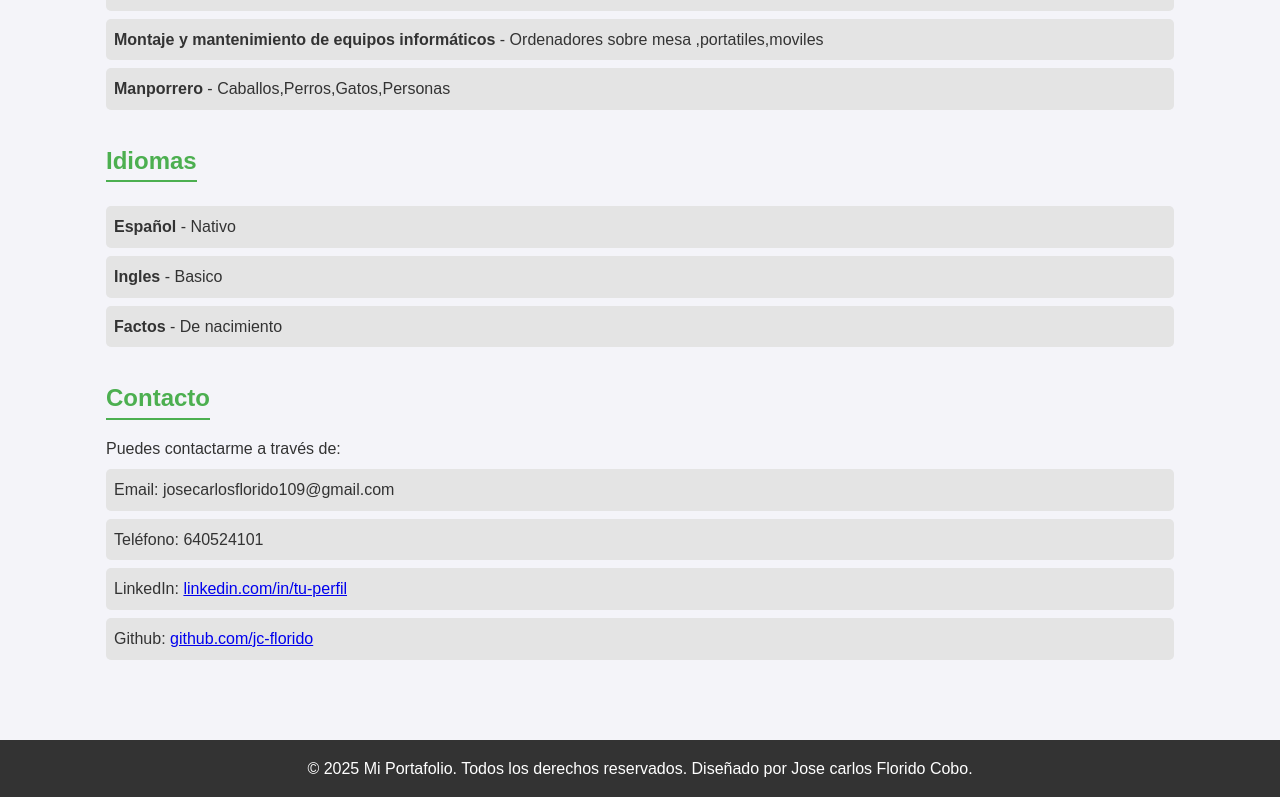
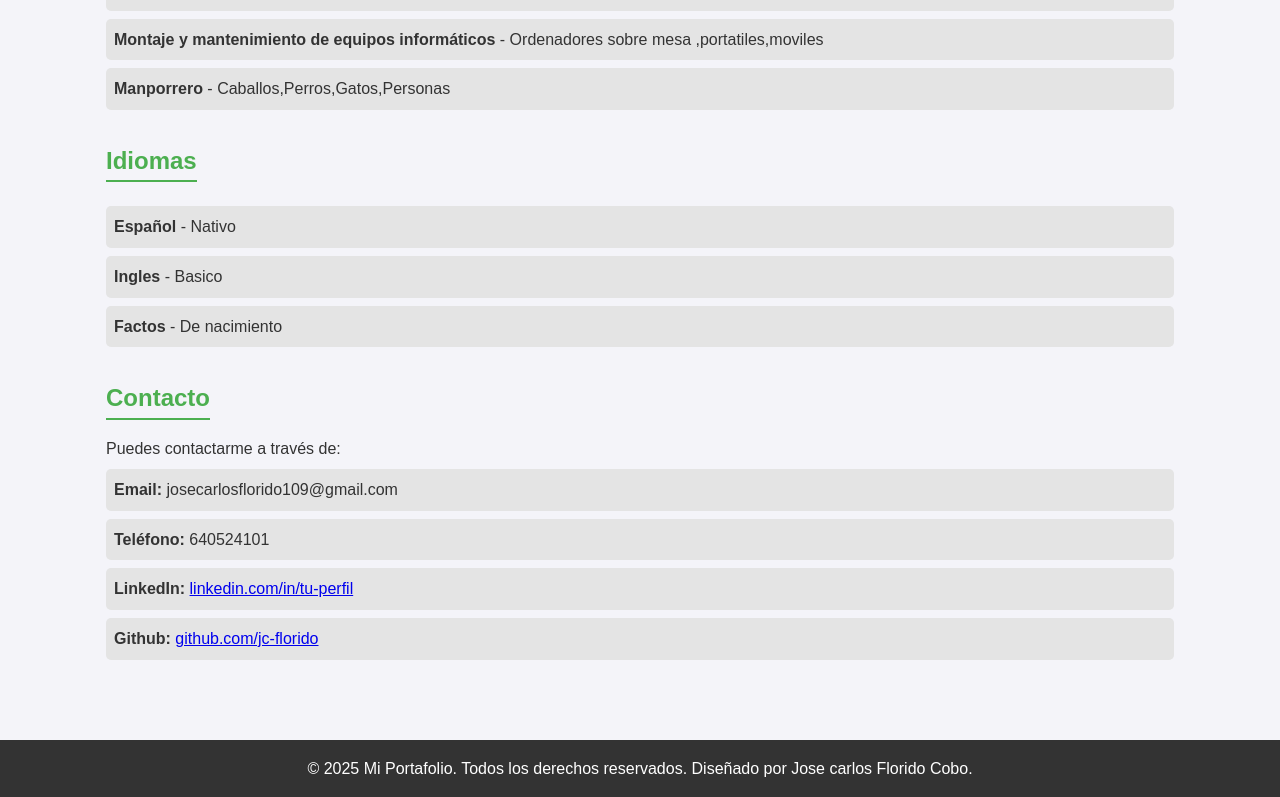
Before and after one commit to jc-florido/portafolios, a plain HTML site: page index.html in a window 1280 px wide. Shown: the part 1079-1876 px from the top of the page. Drawn offline with Linux system fonts and the light colour scheme.

Commit message:
contactos modificado

```diff
--- a/index.html
+++ b/index.html
@@ -80,10 +80,10 @@
             <h2>Contacto</h2>
             <p>Puedes contactarme a través de:</p>
             <ul>
-                <li>Email: josecarlosflorido109@gmail.com</li>
-                <li>Teléfono: 640524101</li>
-                <li>LinkedIn: <a href="#">linkedin.com/in/tu-perfil</a></li>
-                <li>Github: <a href="https://github.com/jc-florido">github.com/jc-florido</a></li>
+                <li><strong>Email:</strong> josecarlosflorido109@gmail.com</li>
+                <li><strong>Teléfono:</strong> 640524101</li>
+                <li><strong>LinkedIn:</strong> <a href="#">linkedin.com/in/tu-perfil</a></li>
+                <li><strong>Github:</strong> <a href="https://github.com/jc-florido">github.com/jc-florido</a></li>
             </ul>
         </section>
     </div>
```
